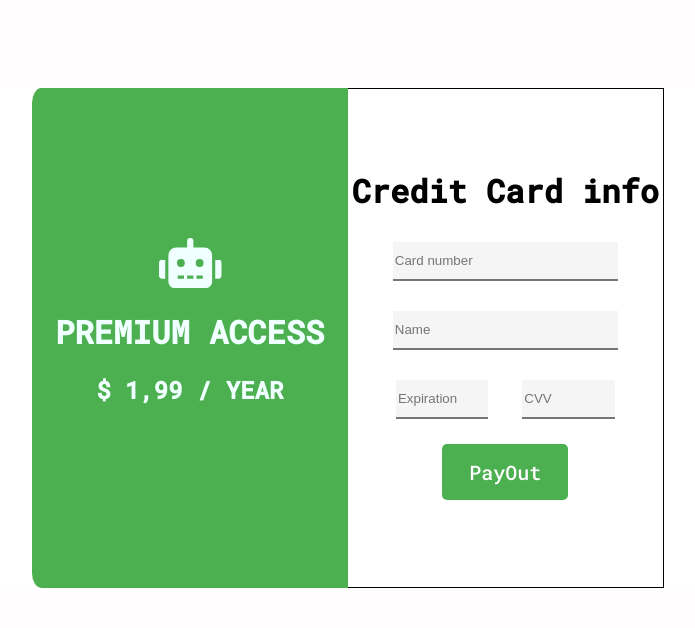
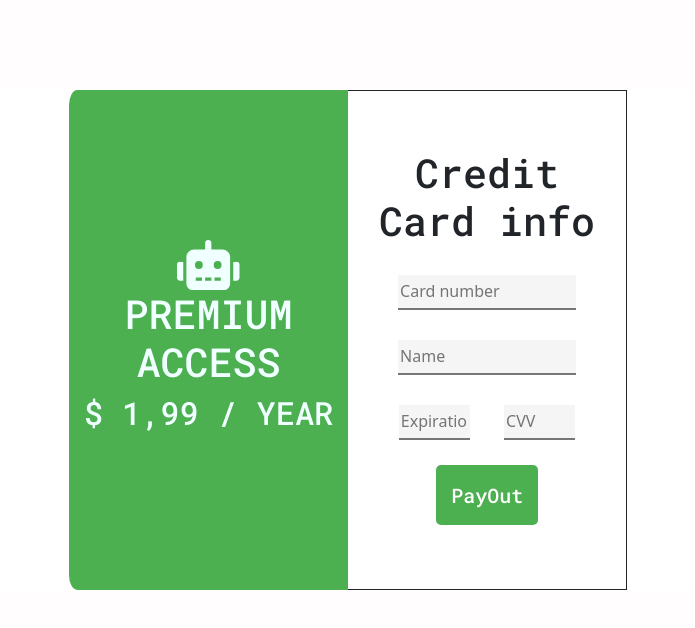
Before and after one commit to saulotp/creditcard-checkout, a plain HTML site: page index.html in a window 1280 px wide. Shown: the whole page, without its empty margins (292-987 px from the left). Drawn offline with nearby package versions, Linux system fonts and the light colour scheme.

Commit message:
Update index.html

```diff
--- a/index.html
+++ b/index.html
@@ -1,6 +1,14 @@
 <!DOCTYPE html>
 <html lang="en">
   <head>
+    <!--Bootstrap-->
+    <link
+      href="https://cdn.jsdelivr.net/npm/bootstrap@5.0.0-beta3/dist/css/bootstrap.min.css"
+      rel="stylesheet"
+      integrity="sha384-eOJMYsd53ii+scO/bJGFsiCZc+5NDVN2yr8+0RDqr0Ql0h+rP48ckxlpbzKgwra6"
+      crossorigin="anonymous"
+    />
+
     <!--CSS-->
     <link rel="stylesheet" href="style.css" />
 
@@ -28,14 +36,14 @@
   <!--Body-->
   <body>
     <div class="container">
-      <div class="window">
-        <div class="payment-info">
+      <div class="row window">
+        <div class="col-lg-4 payment-info">
           <i class="fas fa-robot icon"></i>
           <h1>PREMIUM ACCESS</h1>
           <h2>$ 1,99 / YEAR</h2>
         </div>
 
-        <div class="payment-form">
+        <div class="col-lg-4 payment-form">
           <h1>Credit Card info</h1>
           <input class="large-input" type="text" placeholder="Card number" />
           <input class="large-input" type="text" placeholder="Name" />
```
